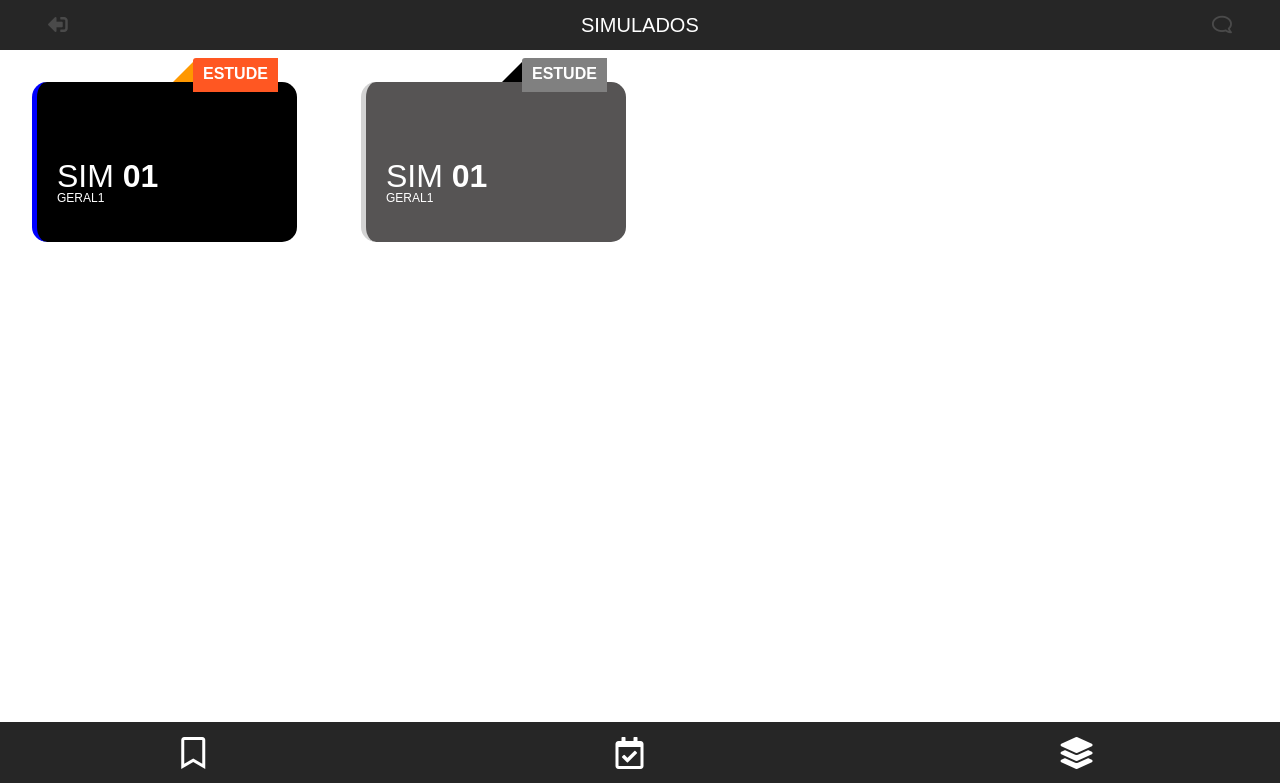
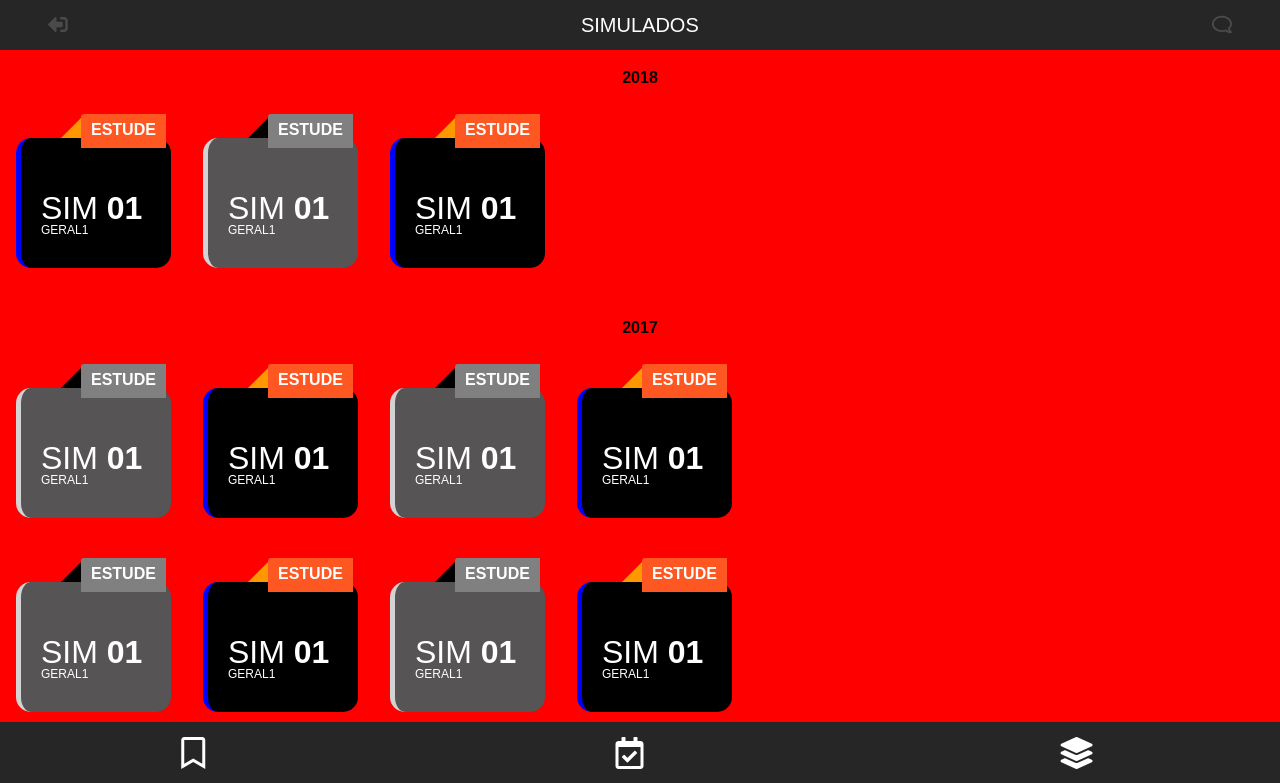
Before and after one commit to LuAnderson/front-do-front, an Angular app: page /desenvolvimento in a window 1280 px wide. Shown: the top 783 px of the page. Built offline with nearby package versions, Linux system fonts and the light colour scheme.

Commit message:
Tela de simulado para iPad esboço

```diff
--- a/src/app/simulados/cards/cards.component.html
+++ b/src/app/simulados/cards/cards.component.html
@@ -1,3 +1,8 @@
+<section class="simulado-cards">
+    <div class="ano">
+        2018
+    </div>
+    <div class="grupo-ano">
         <div class="card">
             <p class="situacao">ESTUDE</p>
             <h2 class="modalidade">SIM <span>01</span></h2>
@@ -9,3 +14,166 @@
             <h2 class="modalidade">SIM <span>01</span></h2>
             <p class="descricao">GERAL1</p>
         </div>
+        <div class="card">
+            <p class="situacao">ESTUDE</p>
+            <h2 class="modalidade">SIM <span>01</span></h2>
+            <p class="descricao">GERAL1</p>
+        </div>
+    </div>
+
+    <div class="ano">
+        2017
+    </div>
+
+    <div class="grupo-ano">
+        <div class="card indisponivel">
+            <p class="situacao">ESTUDE</p>
+            <h2 class="modalidade">SIM <span>01</span></h2>
+            <p class="descricao">GERAL1</p>
+        </div>
+        <div class="card">
+            <p class="situacao">ESTUDE</p>
+            <h2 class="modalidade">SIM <span>01</span></h2>
+            <p class="descricao">GERAL1</p>
+        </div>
+
+        <div class="card indisponivel">
+            <p class="situacao">ESTUDE</p>
+            <h2 class="modalidade">SIM <span>01</span></h2>
+            <p class="descricao">GERAL1</p>
+        </div>
+        <div class="card">
+            <p class="situacao">ESTUDE</p>
+            <h2 class="modalidade">SIM <span>01</span></h2>
+            <p class="descricao">GERAL1</p>
+        </div>
+
+        <div class="card indisponivel">
+            <p class="situacao">ESTUDE</p>
+            <h2 class="modalidade">SIM <span>01</span></h2>
+            <p class="descricao">GERAL1</p>
+        </div>
+        <div class="card">
+            <p class="situacao">ESTUDE</p>
+            <h2 class="modalidade">SIM <span>01</span></h2>
+            <p class="descricao">GERAL1</p>
+        </div>
+
+        <div class="card indisponivel">
+            <p class="situacao">ESTUDE</p>
+            <h2 class="modalidade">SIM <span>01</span></h2>
+            <p class="descricao">GERAL1</p>
+        </div>
+        <div class="card">
+            <p class="situacao">ESTUDE</p>
+            <h2 class="modalidade">SIM <span>01</span></h2>
+            <p class="descricao">GERAL1</p>
+        </div>
+
+        <div class="card indisponivel">
+            <p class="situacao">ESTUDE</p>
+            <h2 class="modalidade">SIM <span>01</span></h2>
+            <p class="descricao">GERAL1</p>
+        </div>
+        <div class="card">
+            <p class="situacao">ESTUDE</p>
+            <h2 class="modalidade">SIM <span>01</span></h2>
+            <p class="descricao">GERAL1</p>
+        </div>
+
+        <div class="card indisponivel">
+            <p class="situacao">ESTUDE</p>
+            <h2 class="modalidade">SIM <span>01</span></h2>
+            <p class="descricao">GERAL1</p>
+        </div>
+        <div class="card">
+            <p class="situacao">ESTUDE</p>
+            <h2 class="modalidade">SIM <span>01</span></h2>
+            <p class="descricao">GERAL1</p>
+        </div>
+
+        <div class="card indisponivel">
+            <p class="situacao">ESTUDE</p>
+            <h2 class="modalidade">SIM <span>01</span></h2>
+            <p class="descricao">GERAL1</p>
+        </div>
+    </div>
+
+    <div class="ano">
+        2016
+    </div>
+
+    <div class="grupo-ano">
+        <div class="card indisponivel">
+            <p class="situacao">ESTUDE</p>
+            <h2 class="modalidade">SIM <span>01</span></h2>
+            <p class="descricao">GERAL1</p>
+        </div>
+        <div class="card">
+            <p class="situacao">ESTUDE</p>
+            <h2 class="modalidade">SIM <span>01</span></h2>
+            <p class="descricao">GERAL1</p>
+        </div>
+
+        <div class="card indisponivel">
+            <p class="situacao">ESTUDE</p>
+            <h2 class="modalidade">SIM <span>01</span></h2>
+            <p class="descricao">GERAL1</p>
+        </div>
+        <div class="card">
+            <p class="situacao">ESTUDE</p>
+            <h2 class="modalidade">SIM <span>01</span></h2>
+            <p class="descricao">GERAL1</p>
+        </div>
+
+        <div class="card indisponivel">
+            <p class="situacao">ESTUDE</p>
+            <h2 class="modalidade">SIM <span>01</span></h2>
+            <p class="descricao">GERAL1</p>
+        </div>
+        <div class="card">
+            <p class="situacao">ESTUDE</p>
+            <h2 class="modalidade">SIM <span>01</span></h2>
+            <p class="descricao">GERAL1</p>
+        </div>
+
+        <div class="card indisponivel">
+            <p class="situacao">ESTUDE</p>
+            <h2 class="modalidade">SIM <span>01</span></h2>
+            <p class="descricao">GERAL1</p>
+        </div>
+        <div class="card">
+            <p class="situacao">ESTUDE</p>
+            <h2 class="modalidade">SIM <span>01</span></h2>
+            <p class="descricao">GERAL1</p>
+        </div>
+
+        <div class="card indisponivel">
+            <p class="situacao">ESTUDE</p>
+            <h2 class="modalidade">SIM <span>01</span></h2>
+            <p class="descricao">GERAL1</p>
+        </div>
+        <div class="card">
+            <p class="situacao">ESTUDE</p>
+            <h2 class="modalidade">SIM <span>01</span></h2>
+            <p class="descricao">GERAL1</p>
+        </div>
+
+        <div class="card indisponivel">
+            <p class="situacao">ESTUDE</p>
+            <h2 class="modalidade">SIM <span>01</span></h2>
+            <p class="descricao">GERAL1</p>
+        </div>
+        <div class="card">
+            <p class="situacao">ESTUDE</p>
+            <h2 class="modalidade">SIM <span>01</span></h2>
+            <p class="descricao">GERAL1</p>
+        </div>
+
+        <div class="card indisponivel">
+            <p class="situacao">ESTUDE</p>
+            <h2 class="modalidade">SIM <span>01</span></h2>
+            <p class="descricao">GERAL1</p>
+        </div>
+    </div>
+</section>
--- a/src/app/simulados/cards/cards.component.scss
+++ b/src/app/simulados/cards/cards.component.scss
@@ -1,8 +1,26 @@
+.simulado-cards{
+    overflow: auto;
+    background: red;
+
+    .grupo-ano{
+        display: grid;
+        grid-template-columns: min-content min-content min-content min-content;
+    }
+
+    .ano{
+        text-align: center;
+        font-weight: bold;
+        padding: 20px 0;
+
+        display: block;
+
+    }
+
     .card{
         background: black;
-    height: 120px;
-    width: 220px;
-    margin: 2em;
+        height: 90px;
+        width: 110px;
+        margin: 2em 1em;
         padding: 20px;
         display: inline-block;
         border-left: 5px solid blue;
@@ -12,7 +30,7 @@
             background: #FF5722;
             position: relative;
             top: -2.75em;
-        left: 8.5em;
+            left: 2.5em;
             padding: 20px 10px 10px 10px;
             display: block;
             max-width: -webkit-fit-content;
@@ -40,7 +58,6 @@
             margin: auto;
             font-size: 2em;
             vertical-align: middle;
-        margin: 0.75em 0 0 0;
 
             span{
                 font-weight: bold;
@@ -65,3 +82,4 @@
             }
         }
     }
+}
```
Lines whose indentation alone changed are shown as unchanged.
